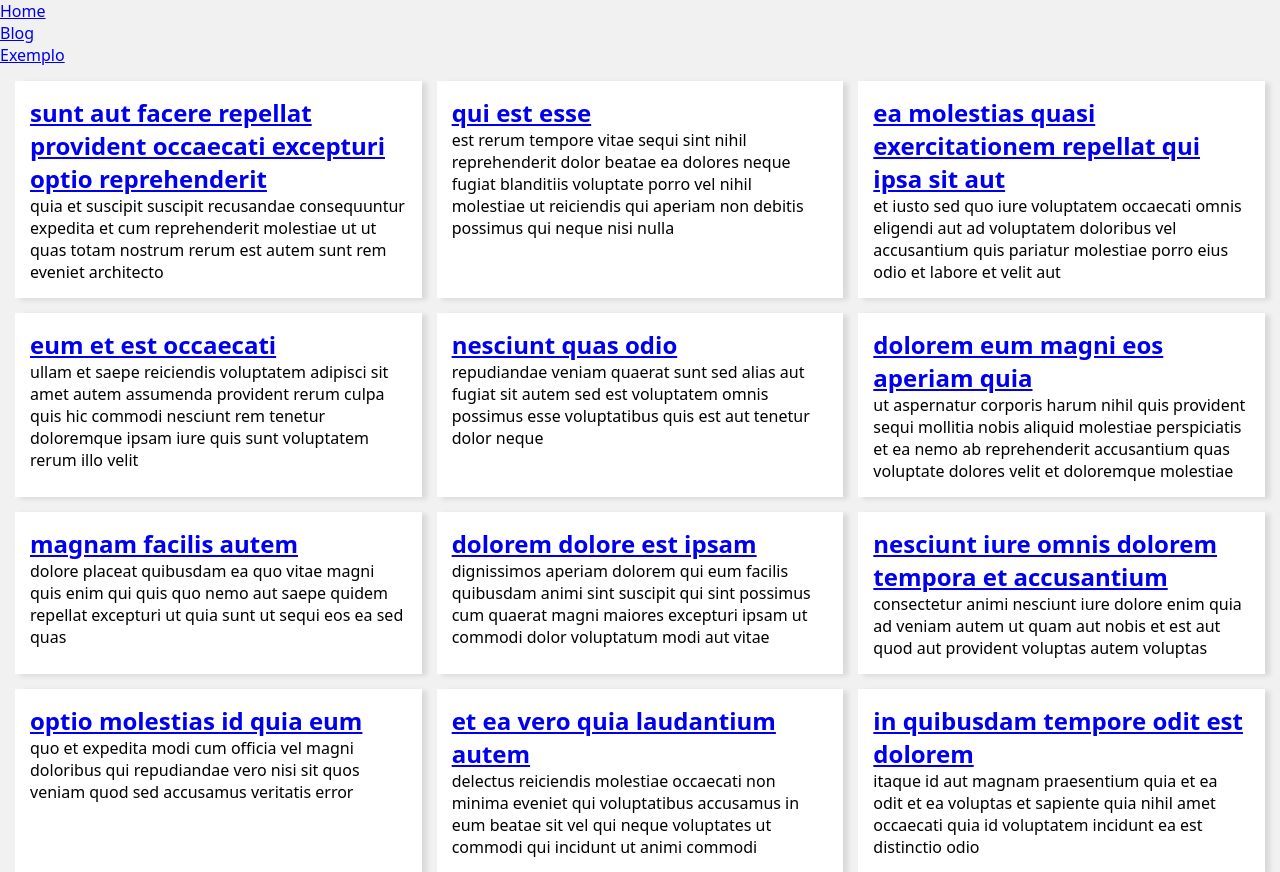
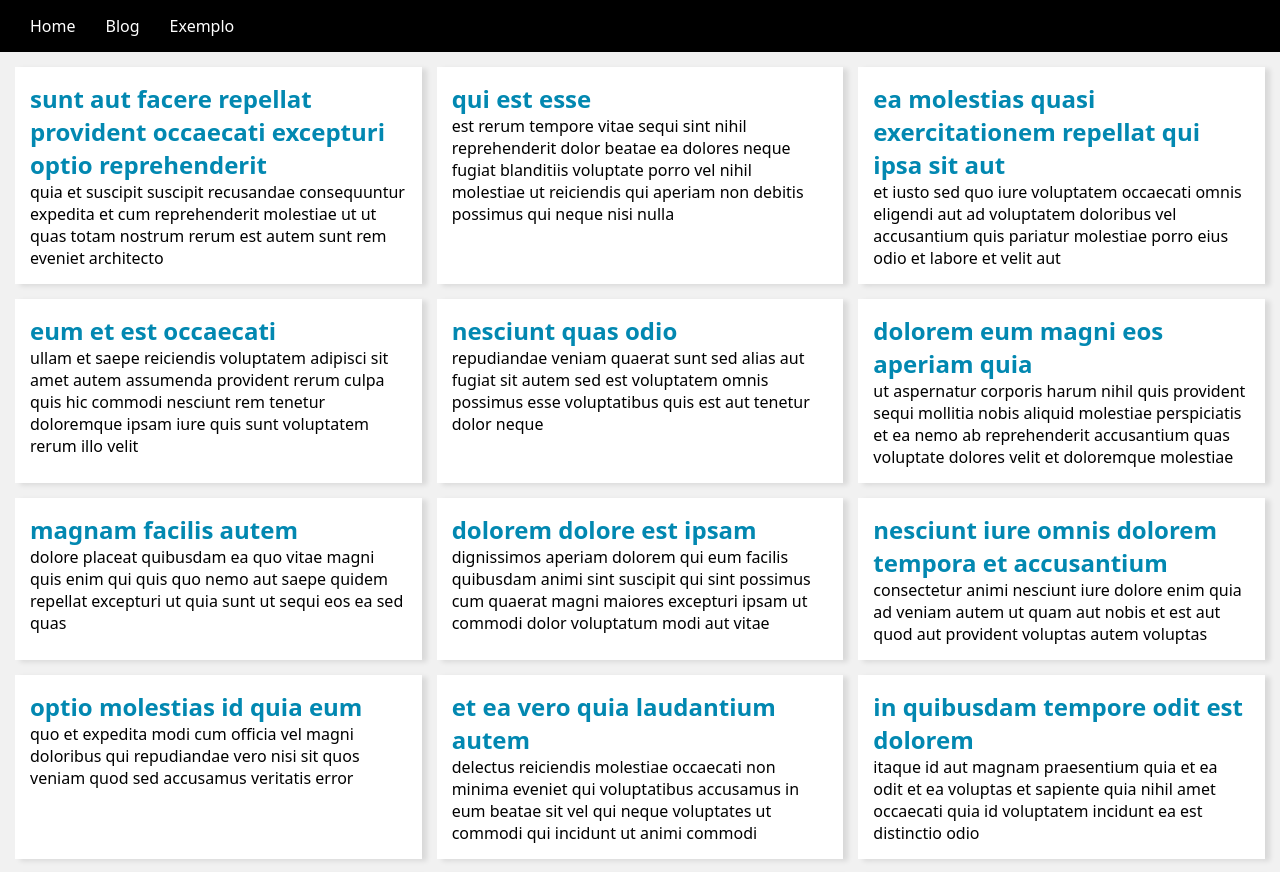
Before and after one commit to oscarlmjr/Section_9__ola_django, a Django app: page /blog/ in a window 1280 px wide. Shown: the top 872 px of the page. Run offline with Django 5.2, Linux system fonts and the light colour scheme.

Commit message:
secao_9 aula_445-447

```diff
--- a/base/global/partials/menu.html
+++ b/base/global/partials/menu.html
@@ -1,13 +1,13 @@
-<nav>
-	<ul>
+<nav class="menu">
+	<ul class="menu__links">
 		<li>
-			<a href="{% url "home:home" %}">Home</a>
+			<a href="{% url 'home:home' %}">Home</a>
 		</li>
 		<li>
-			<a href="{% url "blog:home" %}">Blog</a>
+			<a href="{% url 'blog:home' %}">Blog</a>
 		</li>
 		<li>
-			<a href="{% url "blog:exemplo" %}">Exemplo</a>
+			<a href="{% url 'blog:exemplo' %}">Exemplo</a>
 		</li>
 	</ul>
 </nav>
--- a/base/static/global/css/style.css
+++ b/base/static/global/css/style.css
@@ -5,6 +5,16 @@
   margin: 0;
   padding: 0;
   box-sizing: border-box;
+}
+
+a {
+  color: #0288b1;
+  text-decoration: none;
+}
+
+a:hover {
+  color: #0288b1;
+  text-decoration: underline;
 }
 
 html {
@@ -30,6 +40,22 @@ body {
   box-shadow: 5px 2px 5px rgba(0,0,0,10%);
 }
 
+.menu {
+  background: #000;
+  padding: 0 1.5rem;
+}
+
+.menu__links {
+  list-style: none;
+  display: flex;
+}
+
+.menu__links a {
+  display: block;
+  color: #fff;
+  padding: 1.5rem;
+}
+
 @media (min-width: 600px) {
   .content:not(:has(.single-post)) {
     grid-template-columns: repeat(auto-fill, minmax(32rem, 1fr));
--- a/blog/views.py
+++ b/blog/views.py
@@ -1,6 +1,6 @@
 from typing import Any
 from blog.data import posts
-from django.http import HttpRequest
+from django.http import HttpRequest, Http404
 from django.shortcuts import render
 
 
@@ -27,7 +27,7 @@ def post(request: HttpRequest, post_id: int):
 			break
 
 	if found_post is None:
-		raise Exception('Post não existe.')
+		raise Http404('Post não existe.')
 
 	context = {
 			'post': found_post,
```
